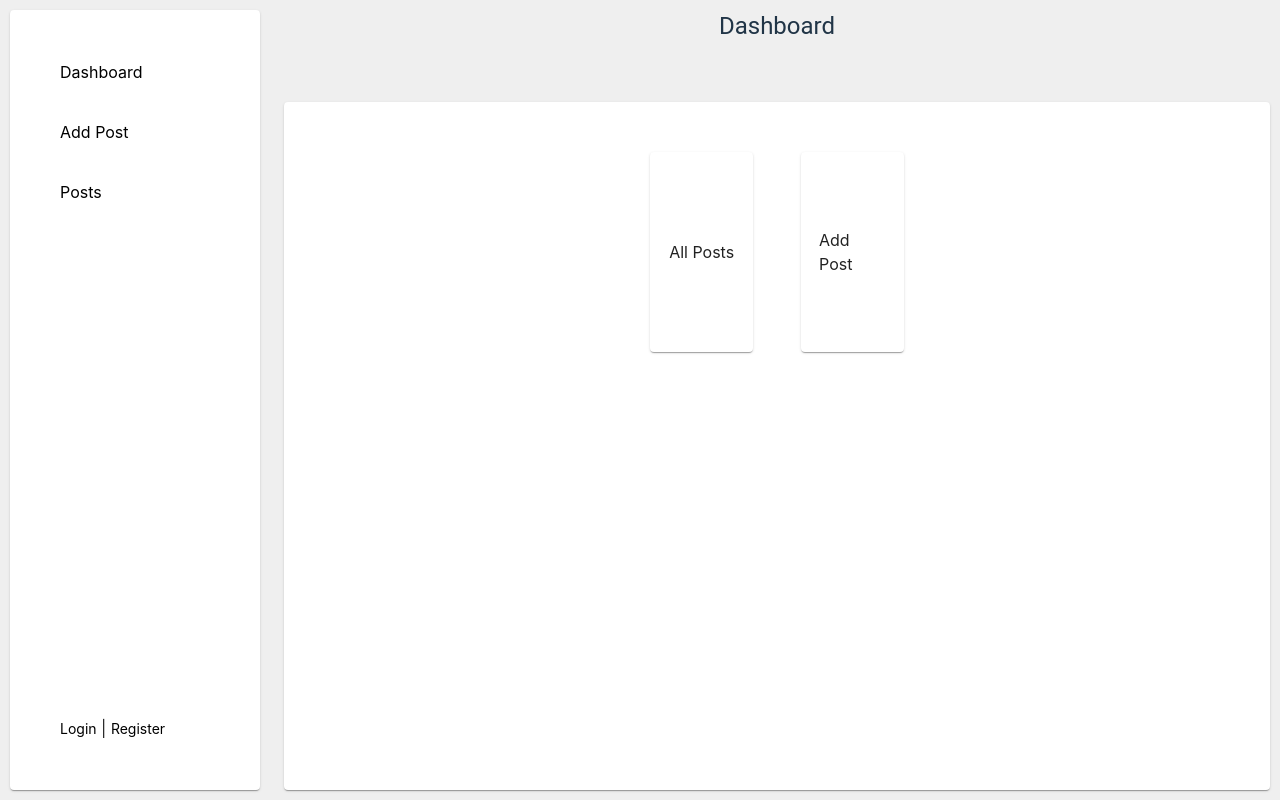
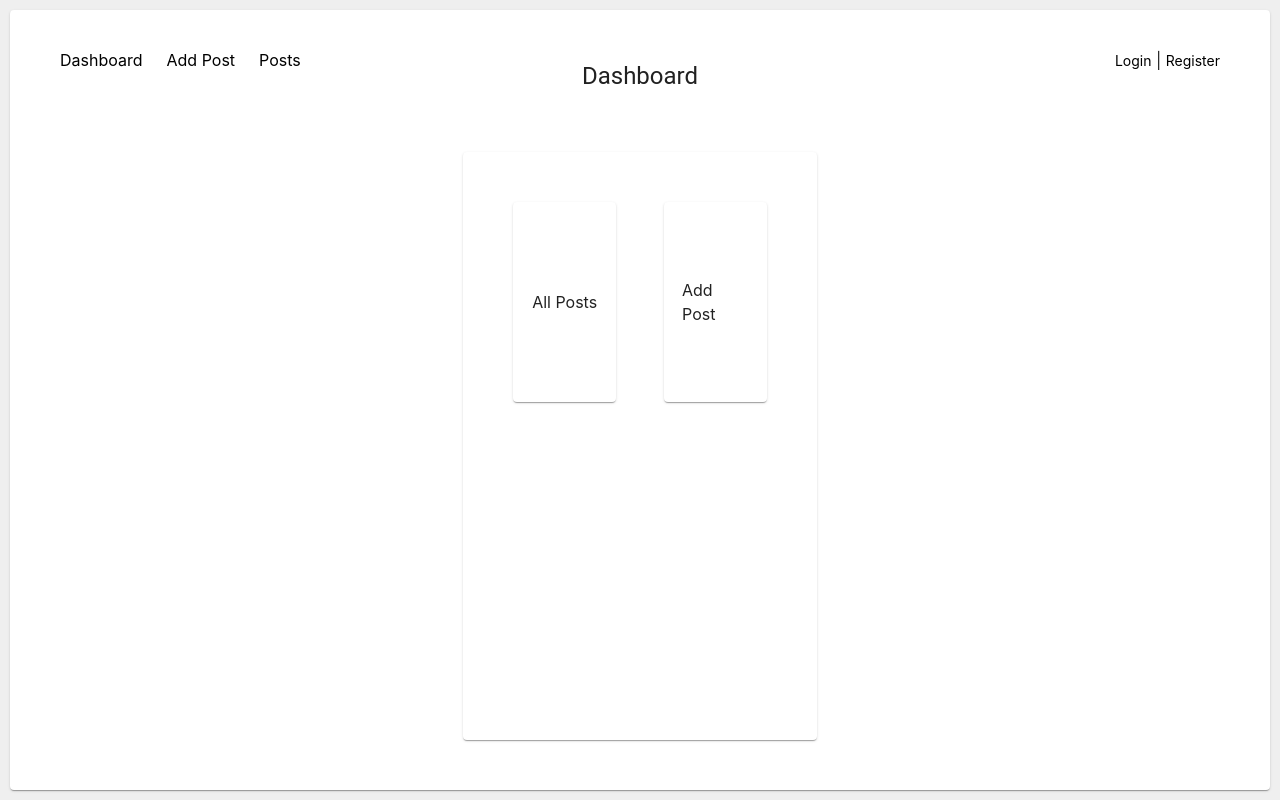
Before and after one commit to announa/blogpost-mern, a React app in the folder client/: page / in a window 1280 px wide. Built offline with nearby package versions, Linux system fonts and the light colour scheme; the HTML template or start-up script is replaced by a standard one.

Commit message:
style adjustments

```diff
--- a/client/src/App.tsx
+++ b/client/src/App.tsx
@@ -11,6 +11,9 @@ import { theme } from './style/theme';
 import { Register } from './pages/register/Register';
 import { Login } from './pages/login/Login';
 import { UserContextProvider } from './context/UserContext';
+import { PageContainer } from './components/page-container/PageContainer';
+import { NavBar } from './components/nav/NavBar';
+import { PaperBackground } from './components/paper-background/PaperBackground';
 
 const Content = styled('div')({
   height: '100vh',
@@ -31,7 +34,9 @@ export const App = () => {
         <SnackbarProvider>
           <Content>
             <BrowserRouter>
-              <Sidebar />
+              <PageContainer>
+                <PaperBackground flex={1}>
+                  <NavBar />
                   <Routes>
                     <Route path={routes.dashboard.route} element={<Dashboard />} />
                     <Route path={routes.addPost.route} element={<EditPost />} />
@@ -41,6 +46,8 @@ export const App = () => {
                     <Route path={routes.login.route} element={<Login />} />
                     <Route path={routes.register.route} element={<Register />} />
                   </Routes>
+                </PaperBackground>
+              </PageContainer>
             </BrowserRouter>
           </Content>
         </SnackbarProvider>
--- /dev/null
+++ b/client/src/components/content-container/ContentContainer.tsx
@@ -0,0 +1,9 @@
+import { Box } from '@mui/material';
+import { ReactNode } from 'react';
+
+export interface ContentContainer {
+  children: ReactNode;
+}
+export const ContentContainer = ({ children }: ContentContainer) => {
+  return <Box marginTop="100px">{children}</Box>;
+};
--- /dev/null
+++ b/client/src/components/nav/NavBar.tsx
@@ -0,0 +1,36 @@
+import { Box } from '@mui/material';
+import { routes, sidebarRoutes } from '../../config/navigation/navigation';
+import { Link } from '../link/Link';
+
+export const NavBar = () => {
+  return (
+    <Box
+      position="absolute"
+      top={0}
+      right={0}
+      width="100%"
+      height="100px"
+      display="flex"
+      justifyContent="space-between"
+      alignItems="center"
+      padding='0 50px'
+    >
+      <Box display="flex" gap="24px">
+        {sidebarRoutes.map((route) => (
+          <Link key={route.route} to={route.route} color="black">
+            {route.name}
+          </Link>
+        ))}
+      </Box>
+      <Box>
+        <Link to={routes.login.route} color="black" fontSize="14px">
+          {routes.login.name}
+        </Link>{' '}
+        |{' '}
+        <Link to={routes.register.route} color="black" fontSize="14px">
+          {routes.register.name}
+        </Link>
+      </Box>
+    </Box>
+  );
+};
--- a/client/src/components/page-container/PageContainer.tsx
+++ b/client/src/components/page-container/PageContainer.tsx
@@ -8,6 +8,7 @@ const Container = styled('div')({
   justifyContent: 'center',
   alignItems: 'center',
   gap: '36px',
+  position: 'relative'
 });
 
 export interface PageContainerProps {
--- a/client/src/components/paper-background/PaperBackground.tsx
+++ b/client/src/components/paper-background/PaperBackground.tsx
@@ -10,6 +10,7 @@ export type PaperBackgroundProps = PaperProps & {
 
 export const PaperBackground = styled(Paper)<PaperBackgroundProps>(
   ({ width, padding, height, minHeight, flex }) => ({
+    position: 'relative',
     display: 'flex',
     flexDirection: 'column',
     alignItems: 'center',
--- a/client/src/pages/edit-post/EditPost.tsx
+++ b/client/src/pages/edit-post/EditPost.tsx
@@ -8,14 +8,13 @@ import 'react-quill/dist/quill.snow.css';
 import { useLocation, useNavigate, useParams } from 'react-router-dom';
 import { Button } from '../../components/button/Button';
 import { Editor } from '../../components/editor/Editor';
-import { PageContainer } from '../../components/page-container/PageContainer';
 import { PageHeader } from '../../components/page-header/PageHeader';
-import { PaperBackground } from '../../components/paper-background/PaperBackground';
 import { PostImage } from '../../components/post-image/PostImage';
 import { routes } from '../../config/navigation/navigation';
 import { Post } from '../../types/types';
 import { handleAxiosError } from '../../utils/errorHandling';
 import { getAccessToken } from '../../utils/getToken';
+import { ContentContainer } from '../../components/content-container/ContentContainer';
 
 const StyledForm = styled('form')(({ theme }) => ({
   display: 'flex',
@@ -197,8 +196,7 @@ export const EditPost = () => {
   };
 
   return (
-    <PageContainer>
-      <PaperBackground flex={1}>
+      <ContentContainer>
         <PageHeader title={editMode ? 'Edit Post' : 'Add a new Post'} />
         {loading ? (
           <Box height="100%" display="flex" alignItems="center" justifyContent="center">
@@ -267,7 +265,6 @@ export const EditPost = () => {
             </Box>
           </StyledForm>
         )}
-      </PaperBackground>
-    </PageContainer>
+      </ContentContainer>
   );
 };
--- a/client/src/pages/login/Login.tsx
+++ b/client/src/pages/login/Login.tsx
@@ -15,7 +15,6 @@ import { routes } from '../../config/navigation/navigation';
 import { User, useUserContext } from '../../context/UserContext';
 import { handleAxiosError, handleZodSafeParseError } from '../../utils/errorHandling';
 import { StorageToken } from '../../utils/getToken';
-import { saveTokenInLocalStorage } from '../../utils/localStorage';
 
 type LoginResult = {
   accessToken: StorageToken;
--- a/client/src/pages/post/Post.tsx
+++ b/client/src/pages/post/Post.tsx
@@ -7,14 +7,13 @@ import { useEffect, useState } from 'react';
 import { useNavigate, useParams } from 'react-router-dom';
 import sanitize from 'sanitize-html';
 import { Button } from '../../components/button/Button';
-import { PageContainer } from '../../components/page-container/PageContainer';
 import { PageHeader } from '../../components/page-header/PageHeader';
-import { PaperBackground } from '../../components/paper-background/PaperBackground';
 import { Author, Content, Date, PostInformation, Summary } from '../../components/post-content/PostContent';
 import { PostImage } from '../../components/post-image/PostImage';
 import { routes } from '../../config/navigation/navigation';
 import { Post as IPost } from '../../types/types';
 import { handleAxiosError } from '../../utils/errorHandling';
+import { ContentContainer } from '../../components/content-container/ContentContainer';
 
 export const Post = () => {
   const { enqueueSnackbar } = useSnackbar();
@@ -55,15 +54,10 @@ export const Post = () => {
   };
 
   return (
-    <PageContainer>
-      <PaperBackground flex={1} sx={{ position: 'relative' }}>
+    <ContentContainer>
       <Box width="100%" maxWidth="700px" height="100%">
         {/* <PaperCard> */}
-          {loading ? (
-            <PageHeader title="Loading..." />
-          ) : (
-            <PageHeader title={post?.title ?? 'Post not found'} />
-          )}
+        {loading ? <PageHeader title="Loading..." /> : <PageHeader title={post?.title ?? 'Post not found'} />}
         {loading ? (
           <Box height="100%" display="flex" justifyContent="center" alignItems="center">
             <CircularProgress />
@@ -99,7 +93,6 @@ export const Post = () => {
           </Button>
         </Box>
       </Box>
-      </PaperBackground>
-    </PageContainer>
+    </ContentContainer>
   );
 };
--- a/client/src/pages/posts/Posts.tsx
+++ b/client/src/pages/posts/Posts.tsx
@@ -4,15 +4,14 @@ import axios from 'axios';
 import { useSnackbar } from 'notistack';
 import { useEffect, useState } from 'react';
 import { Link } from '../../components/link/Link';
-import { PageContainer } from '../../components/page-container/PageContainer';
 import { PageHeader } from '../../components/page-header/PageHeader';
-import { PaperBackground } from '../../components/paper-background/PaperBackground';
 import { PaperCard } from '../../components/paper-card/PaperCard';
 import { Author, Date, Summary } from '../../components/post-content/PostContent';
 import { PostImage } from '../../components/post-image/PostImage';
 import { routes } from '../../config/navigation/navigation';
 import { Post } from '../../types/types';
 import { handleAxiosError } from '../../utils/errorHandling';
+import { ContentContainer } from '../../components/content-container/ContentContainer';
 
 export const Posts = () => {
   const { enqueueSnackbar } = useSnackbar();
@@ -35,8 +34,7 @@ export const Posts = () => {
   }, []);
 
   return (
-    <PageContainer>
-      <PaperBackground flex={1}>
+    <ContentContainer>
       <PageHeader title="Posts" />
       <Grid2 container spacing={6}>
         {posts.map((post) => (
@@ -67,7 +65,6 @@ export const Posts = () => {
           </Grid2>
         ))}
       </Grid2>
-      </PaperBackground>
-    </PageContainer>
+    </ContentContainer>
   );
 };
```
Lines whose indentation alone changed are shown as unchanged.
